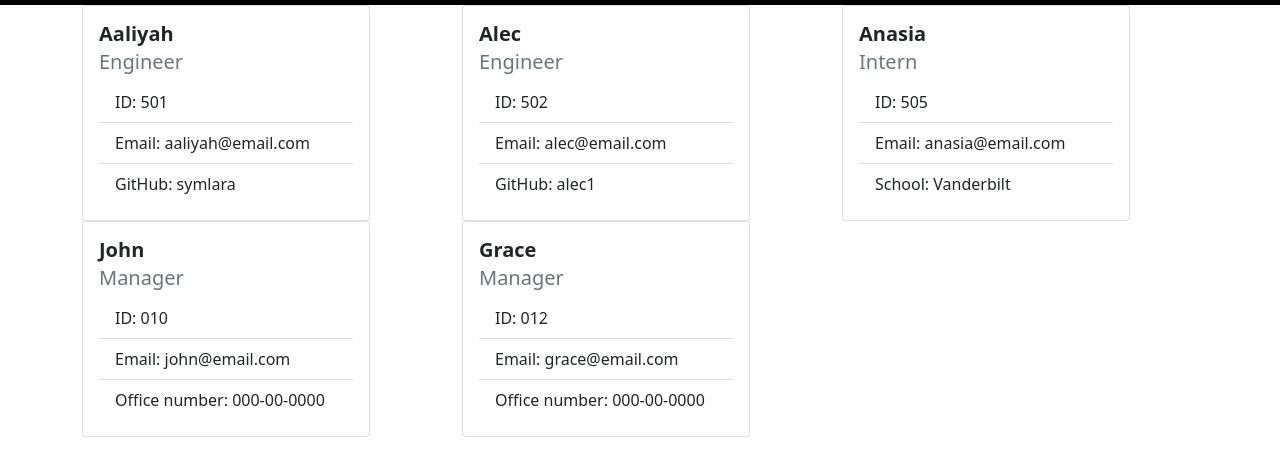
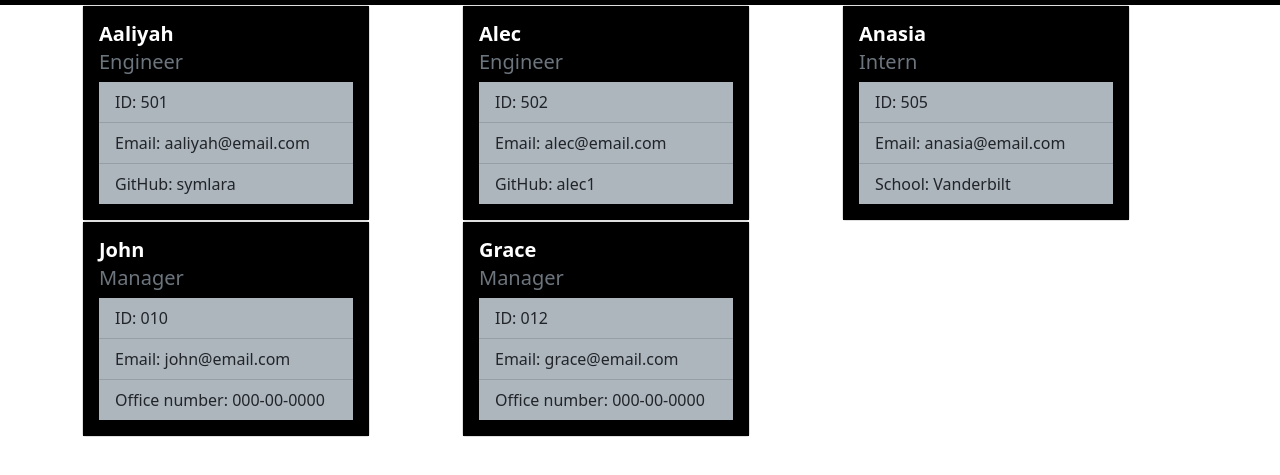
Before and after one commit to symlara/team-profile-generator, a website: page src/team.html in a window 1280 px wide. Shown: the part 45-520 px from the top of the page. Drawn offline with nearby package versions, Linux system fonts and the light colour scheme.

Commit message:
added new styles to html page.

```diff
--- a/src/team.html
+++ b/src/team.html
@@ -6,6 +6,7 @@
         <meta name="viewport" content="width=device-width, initial-scale=1.0">
         <meta http-equiv="X-UA-Compatible" content="ie=edge">
         <link href="https://cdn.jsdelivr.net/npm/bootstrap@5.0.0-beta2/dist/css/bootstrap.min.css" rel="stylesheet">
+        <link rel="stylesheet" href="../dist/style.css">
         <title>Team Generator</title>
     </head>
     <body>
```
Also changed, not shown: dist/style.css.
